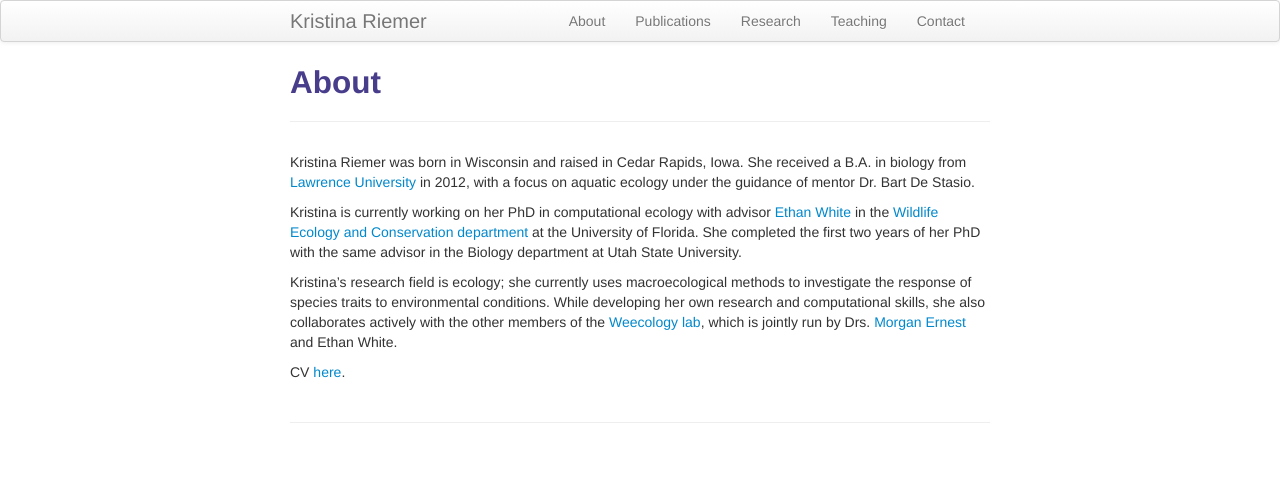
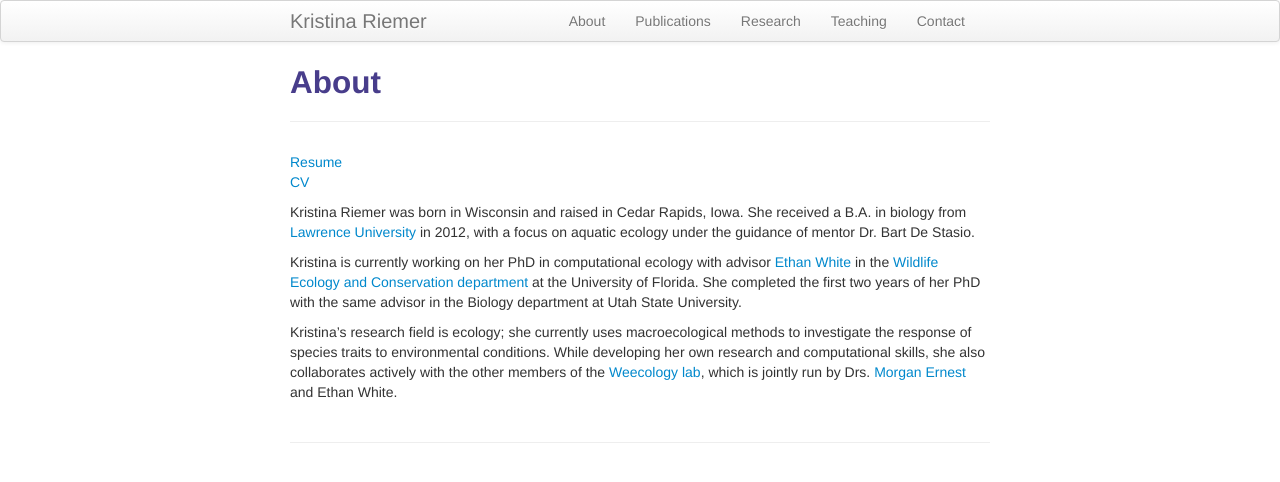
Before and after one commit to KristinaRiemer/KristinaRiemer.github.io, a Jekyll site: the page built from pages/about.md, in a window 1280 px wide. Shown: the top 482 px of the page. Built offline with Jekyll 4.4.1, drawn with Linux system fonts in a browser that asks for light colours.

Commit message:
Update CV and add resume to site

```diff
--- a/pages/about.md
+++ b/pages/about.md
@@ -3,6 +3,9 @@ layout: page
 title: About
 description: Kristina Riemer is a computational ecologist working on her PhD at the University of Florida with Dr. Ethan White
 ---
+
+[Resume](http://KristinaRiemer.github.io/KristinaRiemer.github.io/resume.docx)
+[CV](http://KristinaRiemer.github.io/KristinaRiemer.github.io/cv.doc)
 
 Kristina Riemer was born in Wisconsin and raised in Cedar Rapids, Iowa.
 She received a B.A. in biology from [Lawrence University](https://en.wikipedia.org/wiki/Lawrence_University)
@@ -21,5 +24,3 @@ developing her own research and computational skills, she also collaborates
 actively with the other members of the [Weecology lab](http://weecology.org/),
 which is jointly run by Drs. [Morgan Ernest](http://ernestlab.weecology.org/)
 and Ethan White.
-
-CV [here](http://KristinaRiemer.github.io/KristinaRiemer.github.io/cv.doc).
```
Also changed, not shown: 2 other files.
